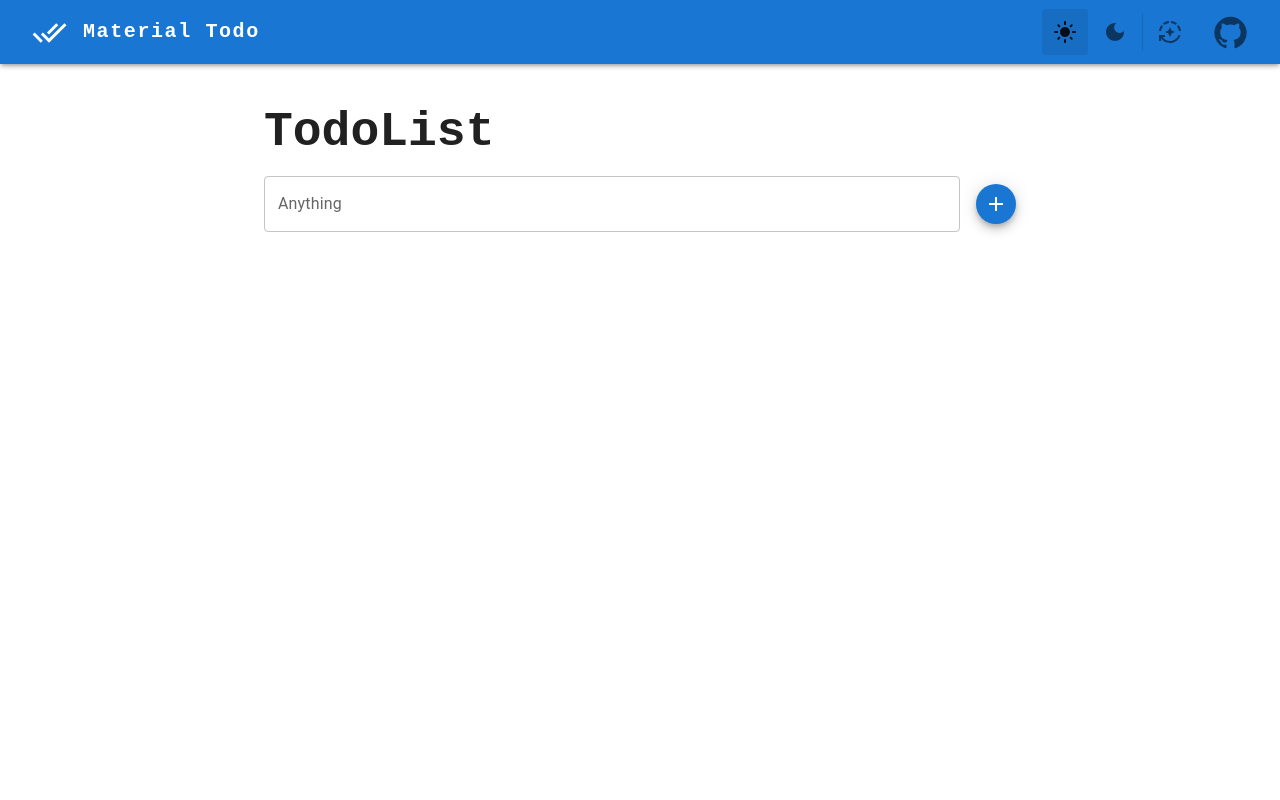
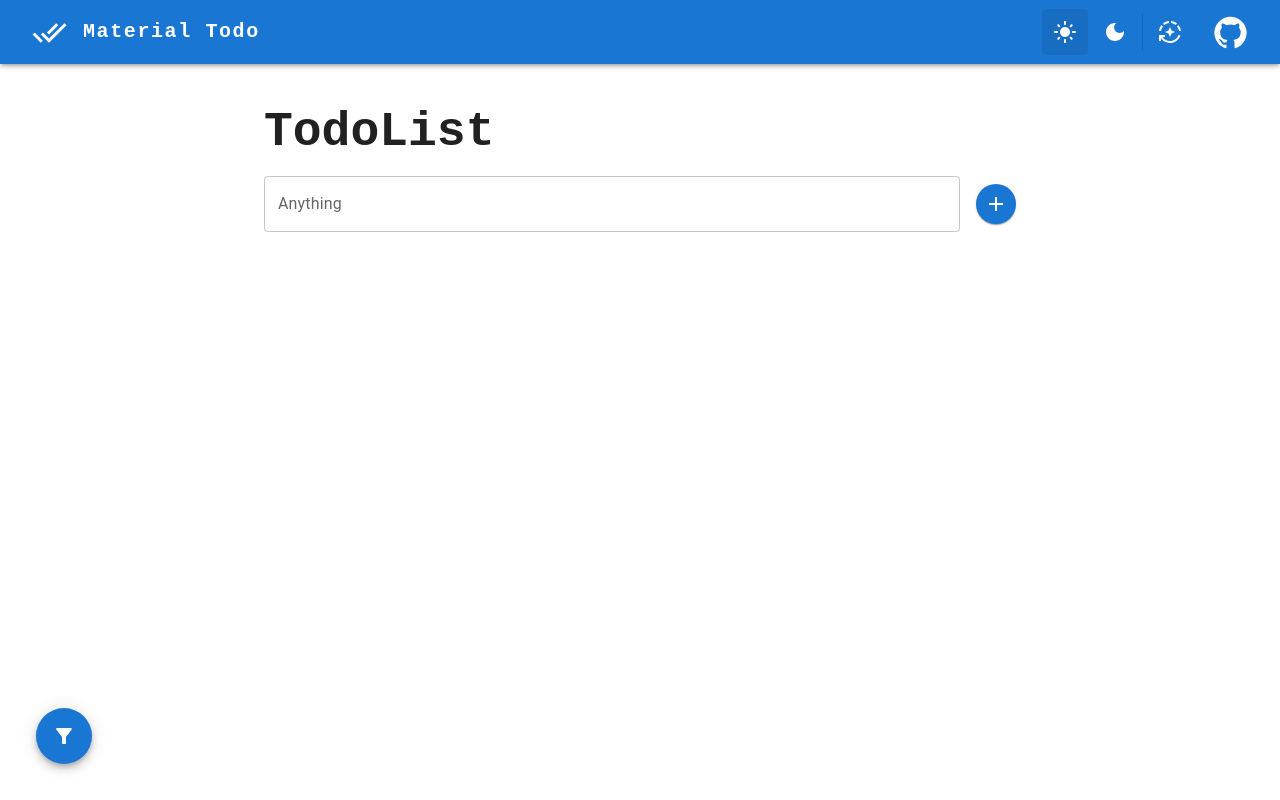
Before and after one commit to CodaChan/material-todo, a React (Vite) app: page / in a window 1280 px wide. Both pictures are taken after a click on the button 1170 px from the left and 32 px from the top of the page. Built offline with nearby package versions, Linux system fonts and the light colour scheme.

Commit message:
feat: filter

```diff
--- a/src/App.tsx
+++ b/src/App.tsx
@@ -1,12 +1,15 @@
 import { Box } from "@mui/material";
-import { useEffect, useState } from "react";
+import { useCallback, useEffect, useMemo, useState } from "react";
 import CreateTodo from "./components/CreateTodo";
 import TodoList from "./components/TodoList";
 import TopBar from "./components/TopBar";
 import FaviconSwitcher from "./components/FaviconSwitcher";
 import type Todo from "./types";
+import TodoFilter from "./components/TodoFilter";
 
 export default function App() {
+
+    // todos
     const [todos, setTodos] = useState<Todo[]>(() => {
         if (typeof window === "undefined") {
             return []
@@ -19,15 +22,36 @@ export default function App() {
         window.localStorage.setItem("todos", JSON.stringify(todos))
     }, [todos])
 
-    const handleCreateTodo = (text: string) => {
+    // hasFilter
+    const [hasFilter, setHasFilter] = useState<boolean>(() => {
+        if (typeof window === "undefined") {
+            return false
+        }
+        const stored = window.localStorage.getItem("hasFilter")
+        return stored ? JSON.parse(stored) as boolean : false
+    })
+
+    useEffect(() => {
+        window.localStorage.setItem("hasFilter", JSON.stringify(hasFilter))
+    }, [hasFilter])
+
+    // filteredTodos
+    const filteredTodos = useMemo(() => (
+        hasFilter
+            ? todos.filter((todo) => !todo.completed)
+            : todos
+    ), [todos, hasFilter])
+
+    // handles
+    const handleCreateTodo = useCallback((text: string) => {
         setTodos((previous) => [...previous, { completed: false, content: text, id: Date.now() }])
-    }
+    }, [])
 
-    const handleRemoveTodo = (id: number) => {
+    const handleRemoveTodo = useCallback((id: number) => {
         setTodos((previous) => previous.filter((todo) => todo.id !== id))
-    }
+    }, [])
 
-    const handleToggleTodo = (id: number) => {
+    const handleToggleTodo = useCallback((id: number) => {
         setTodos((previous) =>
             previous.map((todo) =>
                 todo.id === id
@@ -35,15 +59,21 @@ export default function App() {
                     : todo
             )
         )
-    }
+    }, [])
 
+    const handleToggleFilter = useCallback((status: boolean) => {
+        setHasFilter(status)
+    }, [])
+
+    // App body
     return (
         <>
             <FaviconSwitcher />
             <TopBar />
             <Box sx={{ marginX: 'auto', maxWidth: { xs: '80%', sm: '60%' } }}>
                 <CreateTodo onCreateTodo={handleCreateTodo} />
-                <TodoList onRemoveTodo={handleRemoveTodo} onToggleTodo={handleToggleTodo} todos={todos} />
+                <TodoFilter onToggleFilter={handleToggleFilter} hasFilter={hasFilter}/>
+                <TodoList onRemoveTodo={handleRemoveTodo} onToggleTodo={handleToggleTodo} todos={filteredTodos} />
             </Box>
         </>
     )
--- a/src/components/CreateTodo.tsx
+++ b/src/components/CreateTodo.tsx
@@ -52,7 +52,15 @@ export default function CreateTodo({ onCreateTodo }: CreateTodoProps) {
                     aria-label="Create Todo"
                     color="primary"
                     size="small"
-                    sx={{ zIndex: 0, flexShrink: 0, m: 1 }}
+                    sx={{
+                        zIndex: 0,
+                        flexShrink: 0,
+                        m: 1,
+                        boxShadow: 1,
+                        '&:active': {
+                            boxShadow: 0,
+                        }
+                    }}
                     type="submit"
                 >
                     <Add />
--- a/src/components/ThemeSwitcher.tsx
+++ b/src/components/ThemeSwitcher.tsx
@@ -24,6 +24,10 @@ export default function ThemeSwitcher() {
                         m: 0.5,
                         border: 0,
                         borderRadius: 1,
+                        color: 'white',
+                        '&.Mui-selected': {
+                            color: 'white'
+                        },
                         '&:not(:first-of-type)': {
                             marginLeft: 0
                         }
@@ -45,7 +49,6 @@ export default function ThemeSwitcher() {
                     my: 1
                 }}
             />
-            {/* <StyledToggleButtonGroup> */}
             <ToggleButton
                 onChange={() => {
                     if (mode === 'system') {
@@ -61,12 +64,15 @@ export default function ThemeSwitcher() {
                 sx={{
                     m: 0.5,
                     border: 0,
-                        borderRadius: 1
+                    borderRadius: 1,
+                    color: 'white',
+                    '&.Mui-selected, &.Mui-selected:hover': {
+                        color: 'white'
+                    }
                 }}
             >
                 <AutoMode />
             </ToggleButton>
-            {/* </StyledToggleButtonGroup> */}
         </Box>
     );
 }
--- a/src/components/TodoFilter.tsx
+++ b/src/components/TodoFilter.tsx
@@ -0,0 +1,26 @@
+import { FilterAlt, FilterAltOff } from "@mui/icons-material";
+import { Fab } from "@mui/material";
+
+interface TodoFilterProps {
+    onToggleFilter: (status: boolean) => void,
+    hasFilter: boolean
+}
+
+export default function TodoFilter({ onToggleFilter, hasFilter }: TodoFilterProps) {
+    return (
+        <Fab
+            aria-label="Filter"
+            color="primary"
+            onClick={() => onToggleFilter(!hasFilter)}
+            sx={{
+                position: 'fixed',
+                bottom: 36,
+                left: { xs: '50%', sm: 36 },
+                transform: { xs: 'translateX(-50%)', sm: 'none' }
+            }}
+        >
+            <FilterAlt sx={{ display: hasFilter ? 'none' : 'inline-block' }} />
+            <FilterAltOff sx={{ display: hasFilter ? 'inline-block' : 'none' }} />
+        </Fab>
+    )
+}
--- a/src/components/TopBar.tsx
+++ b/src/components/TopBar.tsx
@@ -38,7 +38,7 @@ export default function TopBar() {
                         rel="noopener noreferrer"
                         sx={{ ml: 1 }}
                     >
-                        <GitHub fontSize="large" />
+                        <GitHub fontSize="large" sx={{ color: 'white' }} />
                     </IconButton>
                 </Toolbar>
             </AppBar>
--- a/src/main.tsx
+++ b/src/main.tsx
@@ -1,4 +1,4 @@
-import { CssBaseline, ThemeProvider, createTheme } from "@mui/material"
+import { CssBaseline, GlobalStyles, ThemeProvider, createTheme } from "@mui/material"
 import { StrictMode } from "react"
 import { createRoot } from "react-dom/client"
 import App from "./App.tsx"
@@ -13,6 +13,22 @@ createRoot(document.getElementById('root')!).render(
     <StrictMode>
         <ThemeProvider noSsr theme={theme}>
             <CssBaseline enableColorScheme />
+            <GlobalStyles
+                styles={{
+                    'body, #root': {
+                        transition: 'background-color 240ms ease, color 240ms ease',
+                    },
+                    '.MuiPaper-root, .MuiAppBar-root, .MuiToolbar-root, .MuiCard-root, .MuiButtonBase-root':
+                    {
+                        transition:
+                            'background-color 240ms ease, color 240ms ease, border-color 240ms ease, box-shadow 240ms ease',
+                    },
+                    '.MuiSvgIcon-root, svg': {
+                        transition: 'fill 240ms ease, stroke 240ms ease',
+                    },
+                    '.MuiTouchRipple-root': { transition: 'none' },
+                }}
+            />
             <App />
         </ThemeProvider>
     </StrictMode>
```
Also changed, not shown: 1 other file (tests, documents, lock files or other folders). Lines whose indentation alone changed are shown as unchanged.
